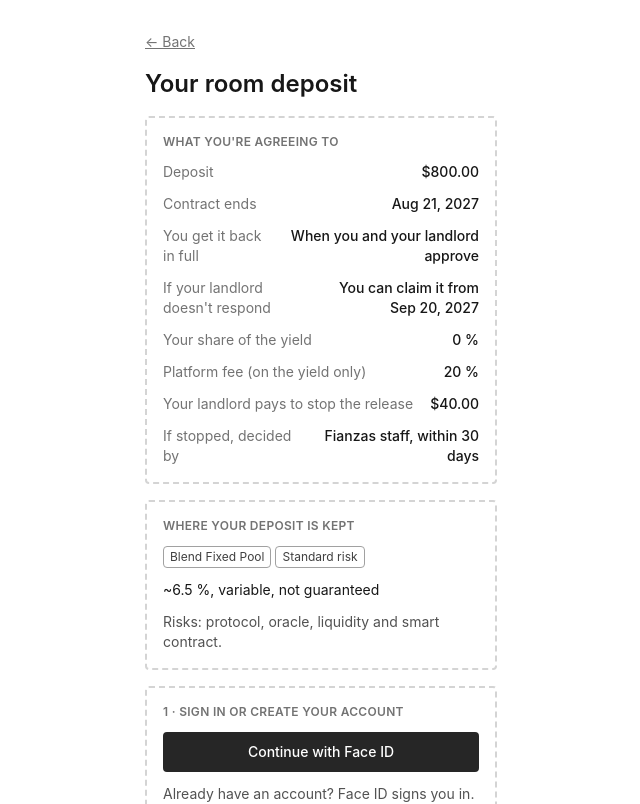
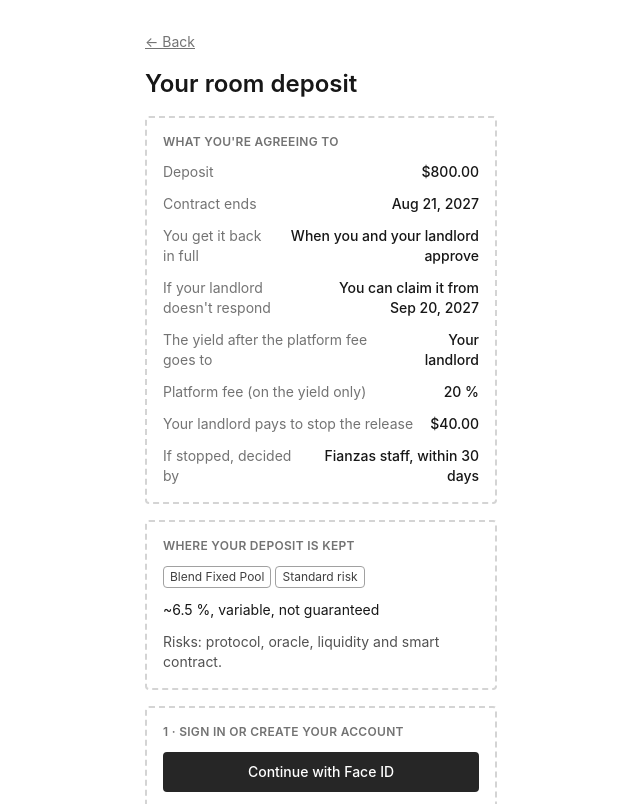
Before and after one commit to jzelada97/Pledge, a Next.js app in the folder apps/web/: page /i/1 in a window 1280 px wide. Shown: the top 804 px of the page, without its empty margins (319-959 px from the left). Built offline with nearby package versions, Linux system fonts and the light colour scheme.

Commit message:
feat(web): mostrar al inquilino a quién va el rendimiento
Refs: #16

```diff
--- a/apps/web/app/i/[id]/page.tsx
+++ b/apps/web/app/i/[id]/page.tsx
@@ -4,6 +4,7 @@ import { Box, Note, Row, Screen, Tag } from "@/components/wire";
 import { depositById } from "@/lib/fixtures";
 import { date, money, percent } from "@/lib/format";
 import { RISK_LABEL, STRATEGY_COPY } from "@/lib/strategies";
+import { yieldGoesTo } from "@/lib/yield-policy";
 
 // Tenant invitation: /i/<id>#c=<code>. Everything shown is read from the chain (get_terms + config),
 // never from the URL (WEB-11 v2). The id resolves to the escrow with factory.escrow_of(id).
@@ -31,7 +32,7 @@ export default async function Invitation({ params }: PageProps<"/i/[id]">) {
         <Row label="Contract ends" value={date(terms.end_ts)} />
         <Row label="You get it back in full" value="When you and your landlord approve" />
         <Row label="If your landlord doesn't respond" value={`You can claim it from ${date(d.timeout_at)}`} />
-        <Row label="Your share of the yield" value={percent(terms.tenant_yield_bps)} />
+        <Row label="The yield after the platform fee goes to" value={yieldGoesTo(terms.tenant_yield_bps, "tenant")} />
         <Row label="Platform fee (on the yield only)" value={percent(terms.platform_fee_bps)} />
         <Row label="Your landlord pays to stop the release" value={money(terms.stop_bond)} />
         <Row label="If stopped, decided by" value={`Fianzas staff, within ${reviewDays} days`} />
--- a/apps/web/app/tenant/page.tsx
+++ b/apps/web/app/tenant/page.tsx
@@ -3,6 +3,7 @@ import { Box, Note, Row, Screen, Tag } from "@/components/wire";
 import { DEPOSITS, ME_TENANT, type DepositRow } from "@/lib/fixtures";
 import { STATUS_LABEL, date, money, nowSecs } from "@/lib/format";
 import { breakdown, split } from "@/lib/split";
+import { yieldGoesTo } from "@/lib/yield-policy";
 
 export const dynamic = "force-dynamic"; // dates are relative to now
 
@@ -30,7 +31,11 @@ function DepositCard({ d }: { d: DepositRow }) {
     <Box title={`Deposit #${d.id}`}>
       <Tag>{STATUS_LABEL[d.status]}</Tag>
       <Row label="Your deposit" value={money(terms.amount)} />
-      <Row label={settlement ? "Your yield" : "Your yield so far (variable)"} value={money(b.tenantYield)} />
+      {terms.tenant_yield_bps > 0 ? (
+        <Row label={settlement ? "Your yield" : "Your yield so far (variable)"} value={money(b.tenantYield)} />
+      ) : (
+        <Row label="The yield goes to" value={yieldGoesTo(terms.tenant_yield_bps, "tenant")} />
+      )}
       <Row label="Contract ends" value={date(terms.end_ts)} />
       {terms.strategy.simulated && <Tag>Simulated yield</Tag>}
 
```
